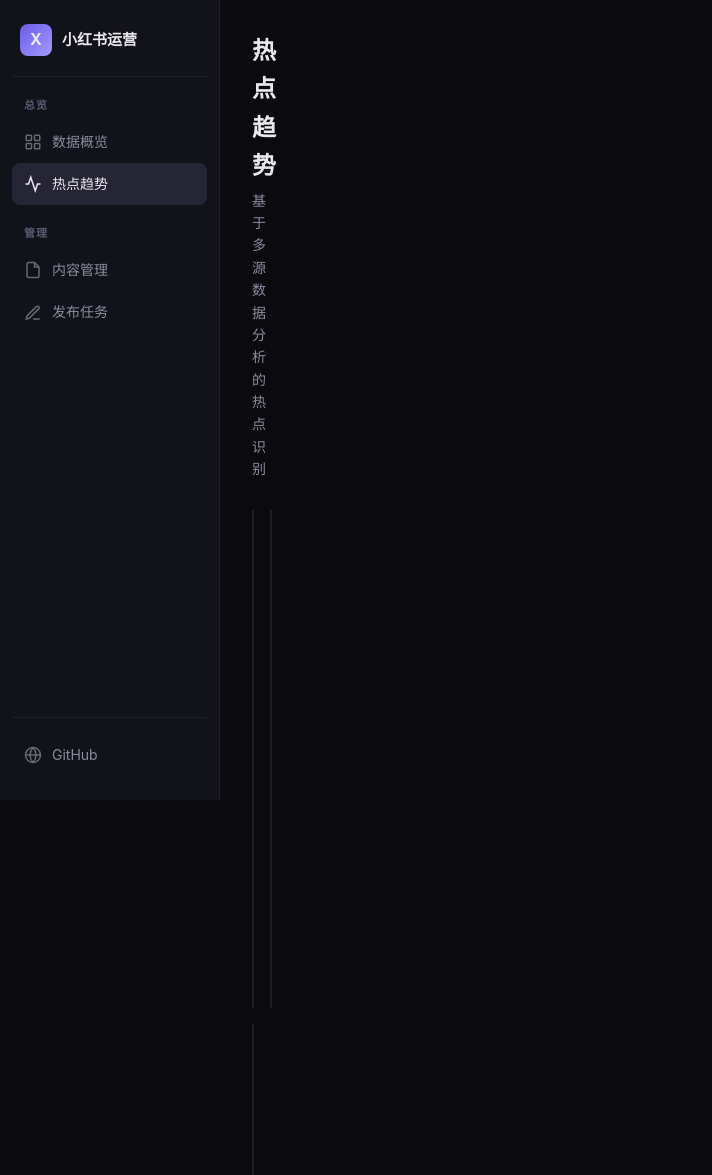
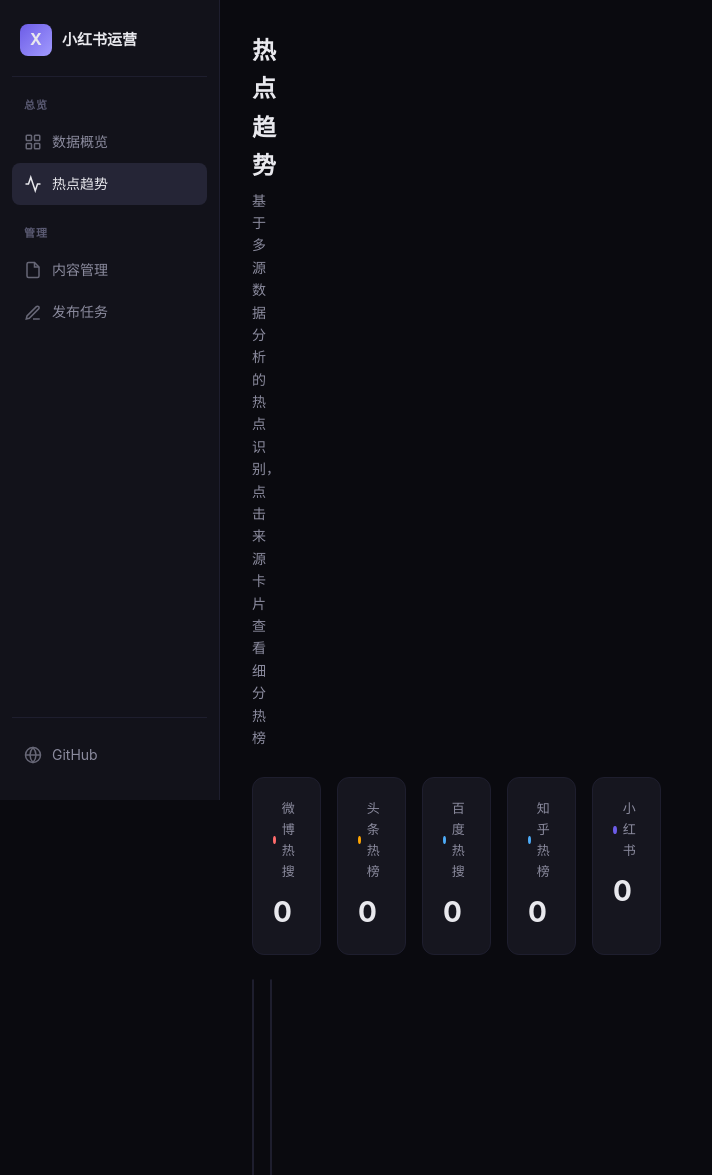
Before and after one commit to SimonWicre/xiaohongshu-autopilot, a Flask app: page /hotspots in a window 1280 px wide. Shown: the top 1175 px of the page, without its empty margins (0-712 px from the left). Run offline with Flask 3, Linux system fonts and the light colour scheme; data that the repository does not hold is empty.

Commit message:
feat: add source breakdown on hotspots page
- 5 clickable source cards with counts linking to /source/<name>
- /source/<name> shows filtered hot list table
- /api/notes supports ?source= filter param

Generated with [Claude Code](https://claude.ai/code)
via [Happy](https://happy.engineering)

Co-Authored-By: Claude <noreply@anthropic.com>
Co-Authored-By: Happy <yesreply@happy.engineering>

```diff
--- a/web/app.py
+++ b/web/app.py
@@ -68,6 +68,19 @@ def tasks_page():
     return render_template("tasks.html")
 
 
+SOURCE_NAMES = {
+    "weibo": "微博热搜", "toutiao": "头条热榜", "baidu": "百度热搜",
+    "zhihu": "知乎热榜", "xiaohongshu": "小红书探索",
+}
+
+
+@app.route("/source/<source_name>")
+def source_page(source_name):
+    if source_name not in SOURCE_NAMES:
+        return "Unknown source", 404
+    return render_template("source.html", source=source_name, source_name=SOURCE_NAMES[source_name])
+
+
 @app.route("/api/overview")
 def api_overview():
     """数据概览"""
@@ -93,8 +106,11 @@ def api_overview():
 
 @app.route("/api/notes")
 def api_notes():
-    """获取爬取的笔记列表"""
+    """获取爬取的笔记列表，支持 ?source=weibo 筛选"""
     crawl_data = load_latest_crawl_data()
+    source = request.args.get("source", "")
+    if source:
+        crawl_data = [n for n in crawl_data if n.get("source") == source]
     return jsonify({"notes": crawl_data, "total": len(crawl_data)})
 
 
--- a/web/templates/base.html
+++ b/web/templates/base.html
@@ -93,7 +93,7 @@
         .task-title { font-size: 14px; font-weight: 500; }
         .task-meta { font-size: 12px; color: var(--text-muted); margin-top: 2px; }
         .task-time { font-size: 12px; color: var(--text-muted); white-space: nowrap; }
-        @media (max-width: 1024px) { .stats-grid { grid-template-columns: repeat(2, 1fr); } .grid-2, .grid-3 { grid-template-columns: 1fr; } }
+        @media (max-width: 1024px) { .stats-grid { grid-template-columns: repeat(2, 1fr); } .stats-grid[style*="repeat(5"] { grid-template-columns: repeat(3, 1fr); } .grid-2, .grid-3 { grid-template-columns: 1fr; } }
         @media (max-width: 768px) {
             .app { grid-template-columns: 1fr; }
             .sidebar { position: fixed; width: 100%; height: auto; bottom: 0; top: auto; flex-direction: row; padding: 6px 8px; border-right: none; border-top: 1px solid var(--border); z-index: 100; overflow-x: auto; }
--- a/web/templates/hotspots.html
+++ b/web/templates/hotspots.html
@@ -3,7 +3,31 @@
 {% block title %}热点趋势 - 小红书运营看板{% endblock %}
 {% block head %}<script src="/static/chart.min.js"></script>{% endblock %}
 {% block content %}
-<div class="page-header"><h1 class="page-title">热点趋势</h1><p class="page-subtitle">基于多源数据分析的热点识别</p></div>
+<div class="page-header"><h1 class="page-title">热点趋势</h1><p class="page-subtitle">基于多源数据分析的热点识别，点击来源卡片查看细分热榜</p></div>
+
+<div class="stats-grid" style="grid-template-columns:repeat(5,1fr);margin-bottom:24px">
+    <a class="stat-card" href="/source/weibo" style="cursor:pointer;text-decoration:none">
+        <div class="stat-label"><span class="stat-dot" style="background:var(--red)"></span>微博热搜</div>
+        <div class="stat-value" id="cnt-weibo" style="color:var(--text-primary)">-</div>
+    </a>
+    <a class="stat-card" href="/source/toutiao" style="cursor:pointer;text-decoration:none">
+        <div class="stat-label"><span class="stat-dot" style="background:var(--orange)"></span>头条热榜</div>
+        <div class="stat-value" id="cnt-toutiao" style="color:var(--text-primary)">-</div>
+    </a>
+    <a class="stat-card" href="/source/baidu" style="cursor:pointer;text-decoration:none">
+        <div class="stat-label"><span class="stat-dot" style="background:var(--blue)"></span>百度热搜</div>
+        <div class="stat-value" id="cnt-baidu" style="color:var(--text-primary)">-</div>
+    </a>
+    <a class="stat-card" href="/source/zhihu" style="cursor:pointer;text-decoration:none">
+        <div class="stat-label"><span class="stat-dot" style="background:var(--blue)"></span>知乎热榜</div>
+        <div class="stat-value" id="cnt-zhihu" style="color:var(--text-primary)">-</div>
+    </a>
+    <a class="stat-card" href="/source/xiaohongshu" style="cursor:pointer;text-decoration:none">
+        <div class="stat-label"><span class="stat-dot" style="background:var(--accent)"></span>小红书</div>
+        <div class="stat-value" id="cnt-xhs" style="color:var(--text-primary)">-</div>
+    </a>
+</div>
+
 <div class="grid-2">
     <div class="card"><div class="card-header"><span class="card-title">标题模式分析</span></div><div class="card-body"><div class="chart-container"><canvas id="title-pattern-chart"></canvas></div></div></div>
     <div class="card"><div class="card-header"><span class="card-title">热点排行榜</span></div><div class="card-body" id="hotspot-ranking"><div class="loading"><div class="spinner"></div>分析中...</div></div></div>
@@ -15,6 +39,11 @@
 async function api(ep){try{var r=await fetch('/api/'+ep);return await r.json()}catch(e){return null}}
 function esc(s){var d=document.createElement('div');d.textContent=s||'';return d.innerHTML}
 document.addEventListener('DOMContentLoaded',async function(){
+    var nd=await api('notes');var notes=nd?nd.notes:[];
+    var counts={};notes.forEach(function(n){var s=n.source||'other';counts[s]=(counts[s]||0)+1});
+    var map={weibo:'cnt-weibo',toutiao:'cnt-toutiao',baidu:'cnt-baidu',zhihu:'cnt-zhihu',xiaohongshu:'cnt-xhs'};
+    Object.keys(map).forEach(function(k){var el=document.getElementById(map[k]);if(el)el.textContent=counts[k]||0});
+
     var d=await api('hotspots');if(!d)return;
     var rank=document.getElementById('hotspot-ranking');rank.innerHTML='';
     var hs=d.hotspots||[];
```
Also changed, not shown: web/templates/source.html (added, +33 -0 lines).
